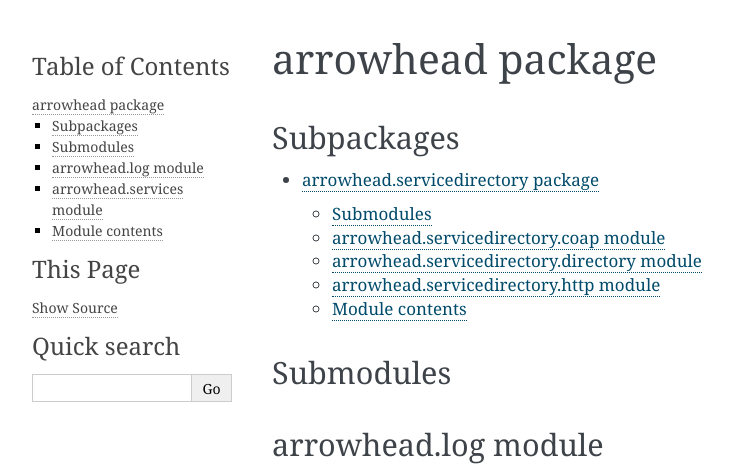
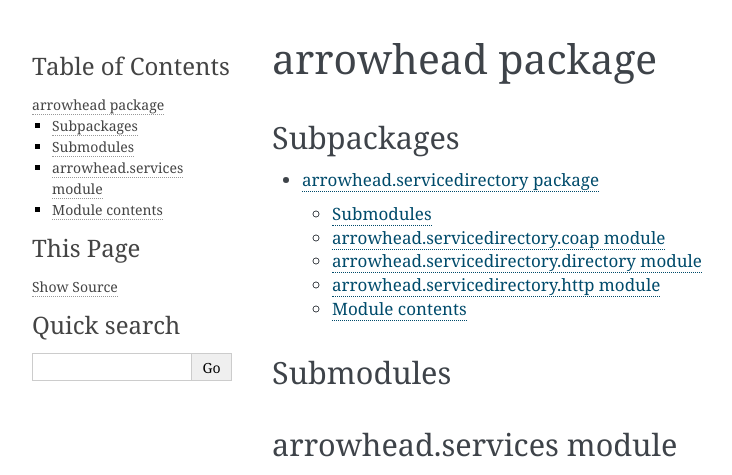
Before and after one commit to eistec/arrowhead-python, a Sphinx documentation site: the page built from docs/arrowhead.rst, in a window 1280 px wide. Shown: the top 475 px of the page, without its empty margins (148-880 px from the left). Built offline with Sphinx 7.4.7, drawn with Linux system fonts in a browser that asks for light colours; grey boxes are pictures that could not be loaded.

Commit message:
clean up sphinx docs

```diff
--- a/docs/arrowhead.rst
+++ b/docs/arrowhead.rst
@@ -10,14 +10,6 @@
 
 Submodules
 ----------
-
-arrowhead.log module
---------------------
-
-.. automodule:: arrowhead.log
-    :members:
-    :undoc-members:
-    :show-inheritance:
 
 arrowhead.services module
 -------------------------
--- a/docs/conf.py
+++ b/docs/conf.py
@@ -16,11 +16,6 @@
 import sys
 import os
 import arrowhead
-
-# If extensions (or modules to document with autodoc) are in another directory,
-# add these directories to sys.path here. If the directory is relative to the
-# documentation root, use os.path.abspath to make it absolute, like shown here.
-sys.path.insert(0, os.path.abspath('..'))
 
 # -- General configuration ------------------------------------------------
 
```
